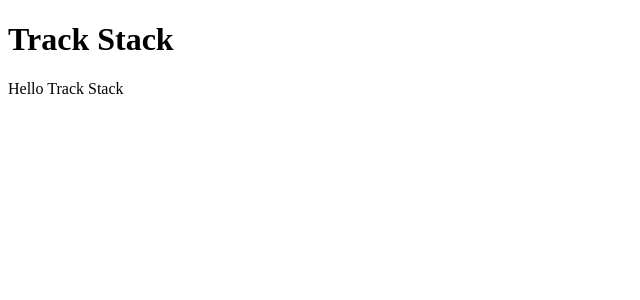
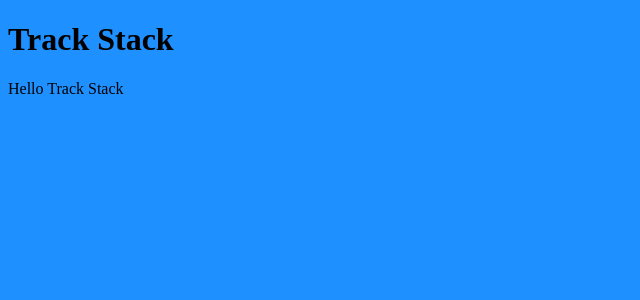
Before and after one commit to coding-bootcamps-eu/final-project-tz-2023-08-track-stack, a Vue app: page / in a window 1280 px wide. Shown: the top 300 px of the page, without its empty margins (0-640 px from the left). Built offline with nearby package versions, Linux system fonts and the light colour scheme.

Commit message:
Add bg color

```diff
--- a/src/App.vue
+++ b/src/App.vue
@@ -11,4 +11,8 @@ export default {
 }
 </script>
 
-<style scoped></style>
+<style>
+body {
+  background-color: dodgerblue;
+}
+</style>
```
